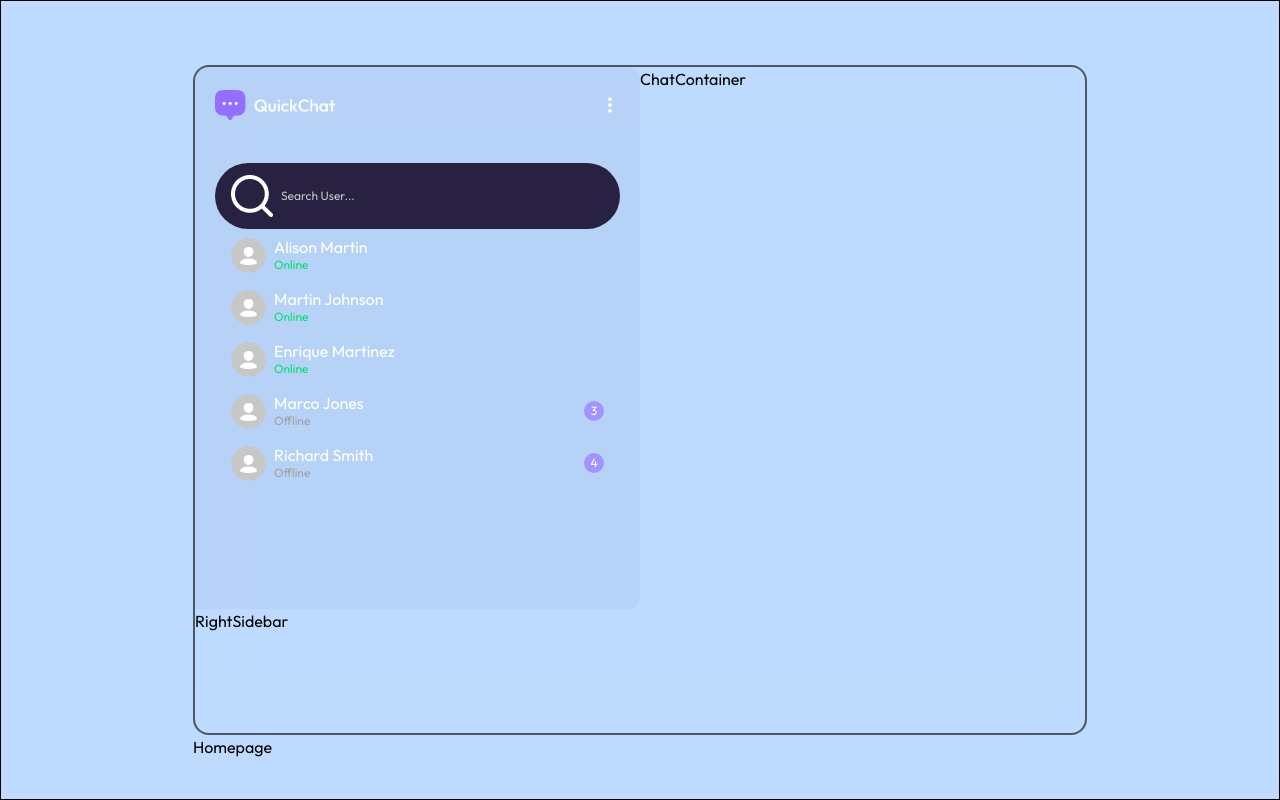
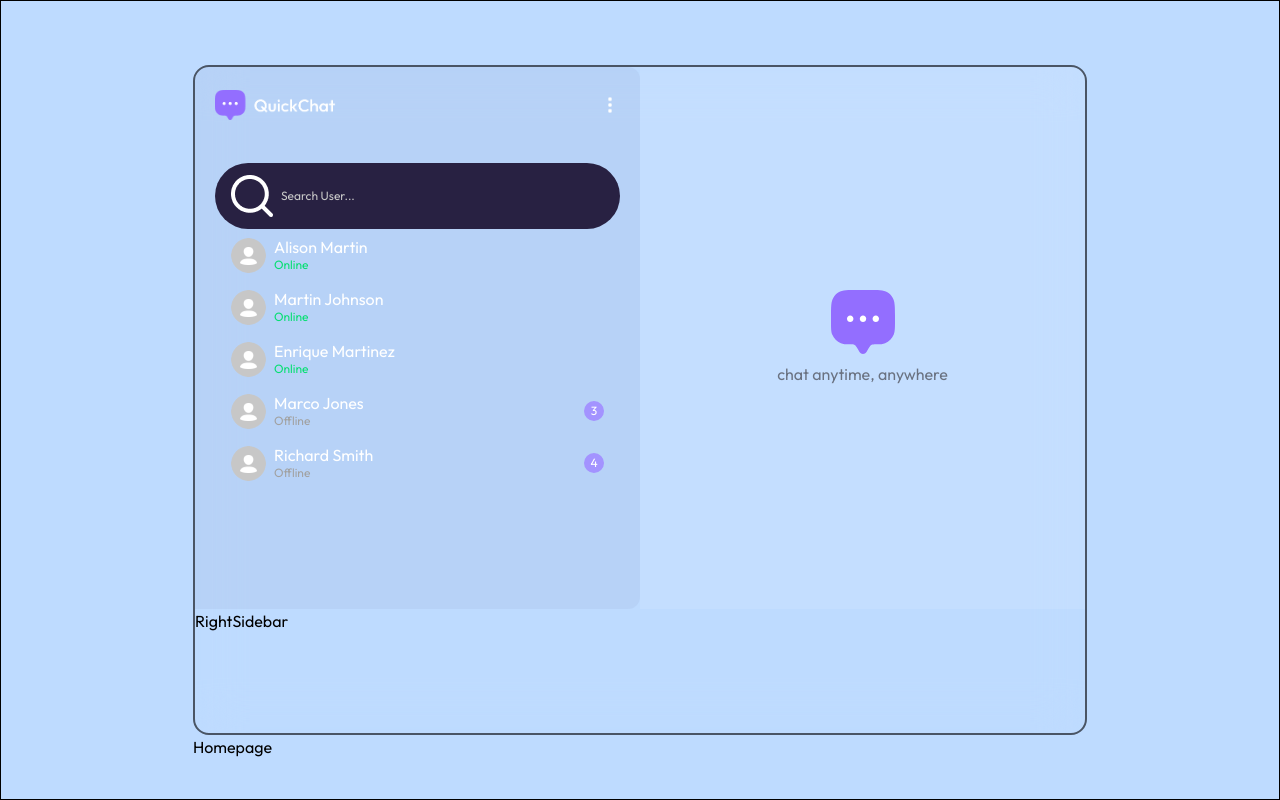
Before and after one commit to gungunbora/chatapp, a React app: page / in a window 1280 px wide. Built offline with nearby package versions, Linux system fonts and the light colour scheme; the HTML template or start-up script is replaced by a standard one.

Commit message:
update chatcontainer

```diff
--- a/src/components/ChatContainer.jsx
+++ b/src/components/ChatContainer.jsx
@@ -1,9 +1,22 @@
 import React from 'react'
+import assets from '../assets/assets'
 
-const ChatContainer = () => {
-  return (
-    <div>
-      <h1>ChatContainer</h1>
+const ChatContainer = ({selectedUser,setSelectedUser}) => {
+  return selectedUser ? (
+    <div className='h-full overflow-scroll relative backdrop-blur-lg'>
+    <div className ='flex items-center gap-3 py-3 mx-4 border-b border-stone-500'>
+     <img src={assets.profile_martin} alt="" className='w-8 rounded-full' />
+     <p className='flex-1 text-lg text-white flex items-center gap-2'>Martin Johnson
+    <span className='w-2 h-2 rounded-full bg-green-500'></span>
+     </p>
+     <img onClick={()=>'setSelectedUser(null)'}src={assets.arrow_icon} alt="" className='md:hidden max-w-7' />
+     <img src={assets.help_icon} alt="" className='max-md:hidden max-w-5' />
+    </div>
+    </div>
+  ) : (
+    <div className='flex flex-col items-center justify-center gap-2 text-gray-500 bg-white/10 max-md:hidden'>
+      <img src={assets.logo_icon} className='max-w-16' alt="" />
+      <p classname='text-lg font-medium text-white'> chat anytime, anywhere</p>
     </div>
   )
 }
```
